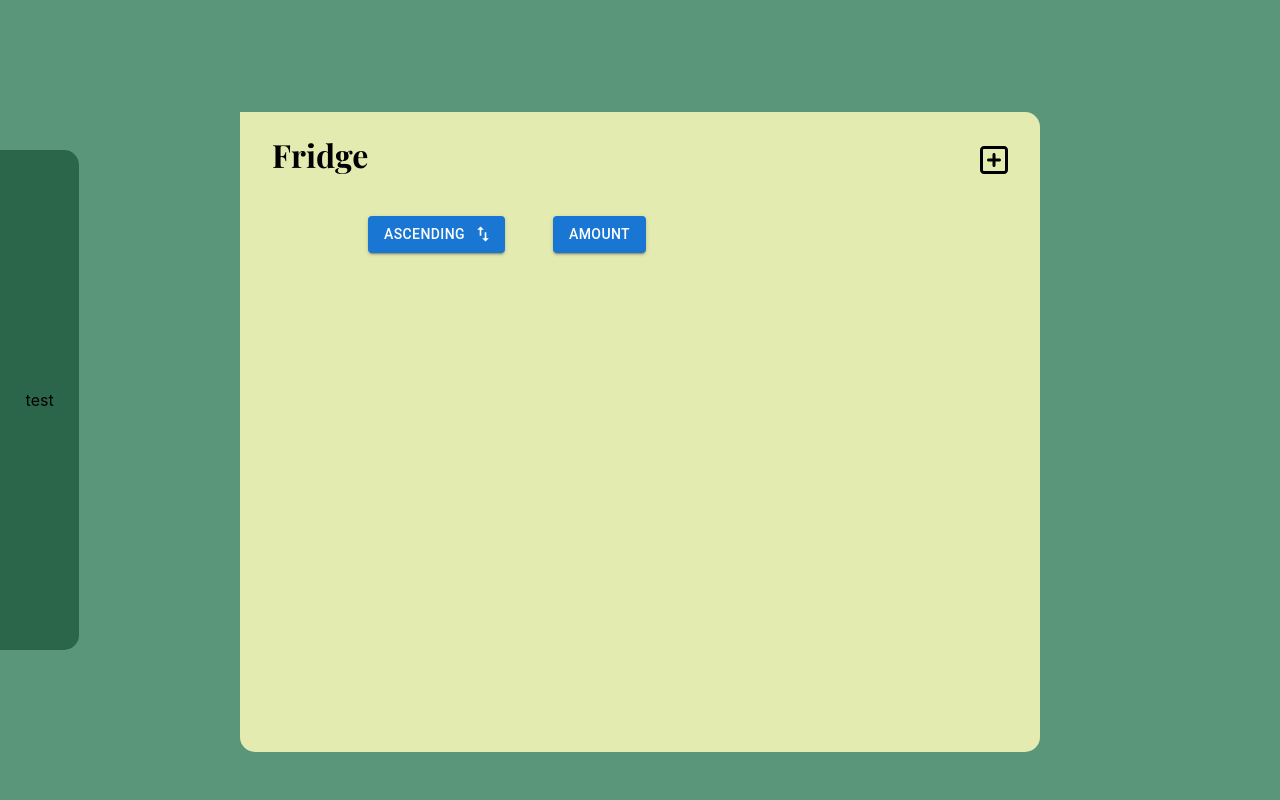
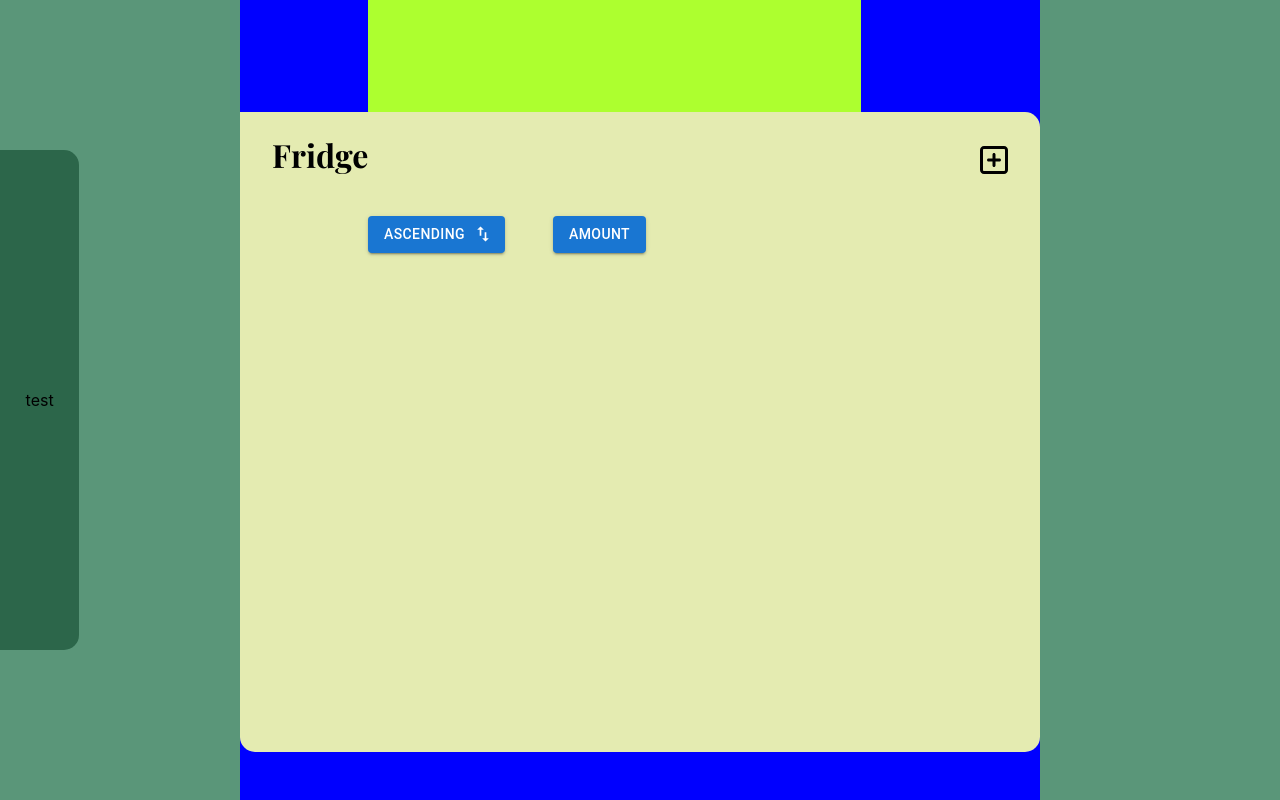
Before and after one commit to cjapar2/pantry-revised, a React (Create React App) app in the folder pantry-revised/: page / in a window 1280 px wide. Built offline with nearby package versions, Linux system fonts and the light colour scheme.

Commit message:
Currently tinkering with side panel. Haivng trouble attaching the panel to the right edge of list. TODO: Attach panel to right of list. Fix bug where 'Ascending' button is same color as the list.

```diff
--- a/pantry-revised/src/App.js
+++ b/pantry-revised/src/App.js
@@ -4,6 +4,7 @@ import { List } from './components/List';
 import { LeftDrawer } from './components/LeftDrawer';
 import { ListTabs } from './components/ListTabs';
 import { ItemsProvider } from './components/ItemsContext';
+import { SidePanel } from './components/SidePanel';
 
 function App() {
   return (
--- a/pantry-revised/src/components/ItemListing.js
+++ b/pantry-revised/src/components/ItemListing.js
@@ -5,14 +5,16 @@ import EditIcon from '@mui/icons-material/Edit';
 import { IconButton, ButtonGroup, Tooltip } from '@mui/material';
 import { ItemsContext } from './ItemsContext';
 import {format, isToday, isYesterday, parseISO } from 'date-fns';
+import { AddTaskRounded } from '@mui/icons-material';
 
 export default function ItemListing({item, onEdit}) {
 
   const { deleteItem } = useContext(ItemsContext);
 
   function formatDate(dateString) {
+    console.log('d:', dateString);
     const date = parseISO(dateString);
-    console.log('date:', date)
+    console.log('date:', date);
     if (isToday(date)) {
       return `Today at ${format(date, 'h:mm a')}`;
     } else if (isYesterday(date)) {
@@ -24,7 +26,9 @@ export default function ItemListing({item, onEdit}) {
 
   return (
     <div className='itemContainer'>
-      <img src='https://placedog.net/100/100?random' alt={item.name} className='image'/>
+      <div className='imageContainer'>
+        <img src='https://placedog.net/100/100?random' alt={item.name} className='image'/>
+      </div>
       <div className='name'>{item.name}</div>
       <div className='amount'>{item.amount}</div>
       <div className='date'>{formatDate(item.date)}</div>
--- a/pantry-revised/src/components/ItemsContext.js
+++ b/pantry-revised/src/components/ItemsContext.js
@@ -15,7 +15,7 @@ function ItemsProvider({ children }) {
 
     const d = new Date();
 
-    function addItem(name, amount = 1, date = `Today at ${format(d, 'hh:mm aa')}`, comments, imageSrc) {
+    function addItem(name, amount = 1, date, comments, imageSrc) {
         const newItem = {
             id: uuidv4(),
             name,
--- a/pantry-revised/src/components/List.js
+++ b/pantry-revised/src/components/List.js
@@ -8,6 +8,7 @@ import ItemListing from './ItemListing';
 import { Button } from '@mui/material';
 import { ArrowDownward, ArrowUpward, SwapVert } from '@mui/icons-material';
 import { ItemsContext } from'./ItemsContext';
+import { SidePanel } from './SidePanel';
 // import { LeftDrawer } from './LeftDrawer';
 
 export function List() {
@@ -39,7 +40,11 @@ export function List() {
 
   return (
     <div className='ListDashboard'>
+
+      <SidePanel />
       <div className="ListContainer">
+
+
         <h1 className="ListTitle">Fridge</h1>
         {/* Button that opens AddItemForm and add items */}
         <FontAwesomeIcon icon={faSquarePlus} size="2xl" className="OpenAddFormBtn"
--- /dev/null
+++ b/pantry-revised/src/components/SidePanel.js
@@ -0,0 +1,56 @@
+import { ButtonGroup } from '@mui/material';
+import React, { useState } from 'react';
+import FilterAltIcon from '@mui/icons-material/FilterAlt';
+import HistoryOutlinedIcon from '@mui/icons-material/HistoryOutlined';
+import CloseIcon from '@mui/icons-material/Close';
+import { IconButton } from '@mui/material';
+import '../styles/SidePanel.css'
+
+export function SidePanel() {
+    const [panelOpen, setPanelOpen] = useState(false);
+    const [activeFeature, setActiveFeature] = useState(null);
+
+    function togglePanel(feature) {
+        setActiveFeature(feature);
+        setPanelOpen(!panelOpen || activeFeature !== feature);
+    };
+
+    function closePanel() {
+        setPanelOpen(false);
+    };
+
+    return (
+        <div className='sidePanelContainer'>
+            {/* <div className='buttonGroup'>
+                <ButtonGroup orientation='vertical'>
+                    <IconButton onClick={() => togglePanel('filters')}>
+                        <FilterAltIcon />
+                    </IconButton>
+                    <IconButton onClick={() => togglePanel('changelog')}>
+                        <HistoryOutlinedIcon />
+                    </IconButton>
+                </ButtonGroup>
+            </div> */}
+            <div className='contentContainer'>
+                hi
+            </div>
+        </div>
+        // <div className={`sidePanel ${panelOpen ?  'open' : ''}`}>
+        //     <div className='buttonGroup'>
+        //         <ButtonGroup orientation='vertical'>
+                    // <IconButton onClick={() => togglePanel('filters')}>
+                    //     <FilterAltIcon />
+                    // </IconButton>
+                    // <IconButton onClick={() => togglePanel('changelog')}>
+                    //     <HistoryOutlinedIcon />
+                    // </IconButton>
+        //         </ButtonGroup>
+        //     </div>
+        //     <div className='sidePanelContent'>
+        //         <IconButton onClick={closePanel} className='close-button'>
+        //             <CloseIcon />
+        //         </IconButton>
+        //     </div>
+        // </div>
+    )
+}
--- a/pantry-revised/src/styles/App.css
+++ b/pantry-revised/src/styles/App.css
@@ -1,4 +1,4 @@
-body, html {
+html, body {
   background-color: #5A9679;
   height: 100%;
   margin: 0;
--- a/pantry-revised/src/styles/ItemListing.css
+++ b/pantry-revised/src/styles/ItemListing.css
@@ -11,7 +11,7 @@
     margin-bottom: 1rem;
     background: #FFF3CA;
     box-shadow: rgba(0, 0, 0, 0.12) 0px 1px 3px, rgba(0, 0, 0, 0.24) 0px 1px 2px;
-    overflow: hidden;
+    /* overflow: hidden; */
 }
 
 /* On hover of itemListing, increase bottom shadow */
@@ -21,6 +21,16 @@
 
 .itemContainer > div {
     position: absolute;
+}
+
+.imageContainer {
+    position: absolute;
+    top: 0;
+    left: 0;
+    /* background-color: blue; */
+    padding: 3rem;
+    border-radius: 15px 0px 0px 15px;
+    overflow: hidden;
 }
 
 .image {
--- a/pantry-revised/src/styles/List.css
+++ b/pantry-revised/src/styles/List.css
@@ -6,10 +6,11 @@
 .ListDashboard {
     display: flex;
     flex-direction: row;
+    justify-content: center;
     align-items: center;
     height: 100vh;
     /* width: 60vw; */
-    /* background-color: blue; */
+    background-color: blue;
 }
 
 .listSideBar {
--- /dev/null
+++ b/pantry-revised/src/styles/SidePanel.css
@@ -0,0 +1,57 @@
+.sidePanelContainer {
+    position: absolute;
+    background-color: #2C664A;
+    top: 2rem;
+    left: 23rem;
+    transform: translateY(-50%);
+    padding: 10rem 10rem;
+    border-radius: 15px;
+}
+
+.buttonGroup {
+    position: absolute;
+    top: 1rem;
+    left: 0;
+    padding: 2rem 0.5rem;
+    border-radius: 0px 15px 15px 0px;
+    background-color: cyan;
+}
+
+.contentContainer {
+    position: absolute;
+    top: 0;
+    left: 0;
+    padding: 15rem;
+    background-color: greenyellow;
+    border-radius: 15px;
+}
+
+/* .sidePanel {
+    position: absolute;
+    background-color: #2C664A;
+    top: 0;
+    left: 50;
+    padding: 10rem;
+    transform: translateX(100%);
+    transition: transform 0.3s ease;
+    z-index: 1000;
+}
+
+.sidePanel.open {
+    transform: translateX(0);
+}
+
+.buttonGroup {
+    position: absolute;
+    background-color: #2C664A;
+    padding: 1rem;
+    transform: translateY(-50%);
+    z-index: 1001;
+}
+
+.sidePanelContent {
+    background-color: #2C664A;
+    padding: 20px;
+    overflow-y: auto;
+    height: 100%;
+} */
```
